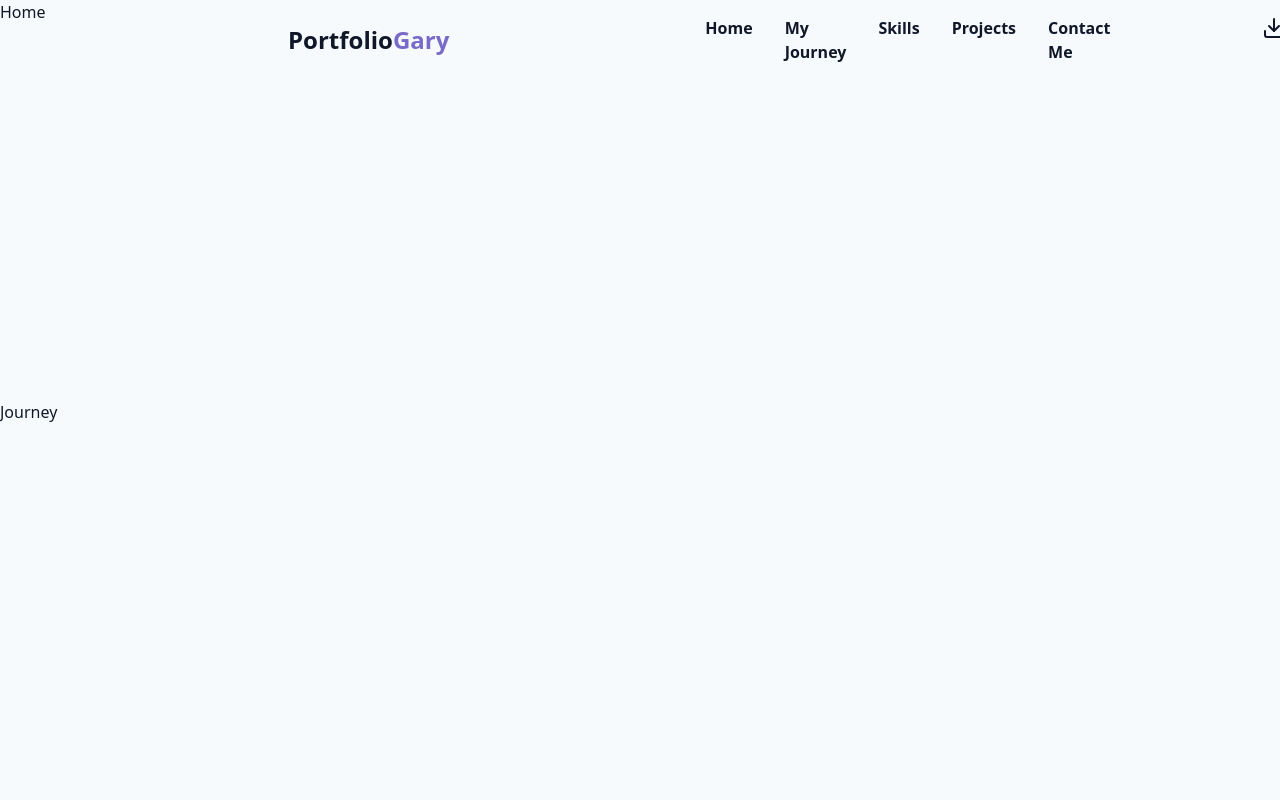
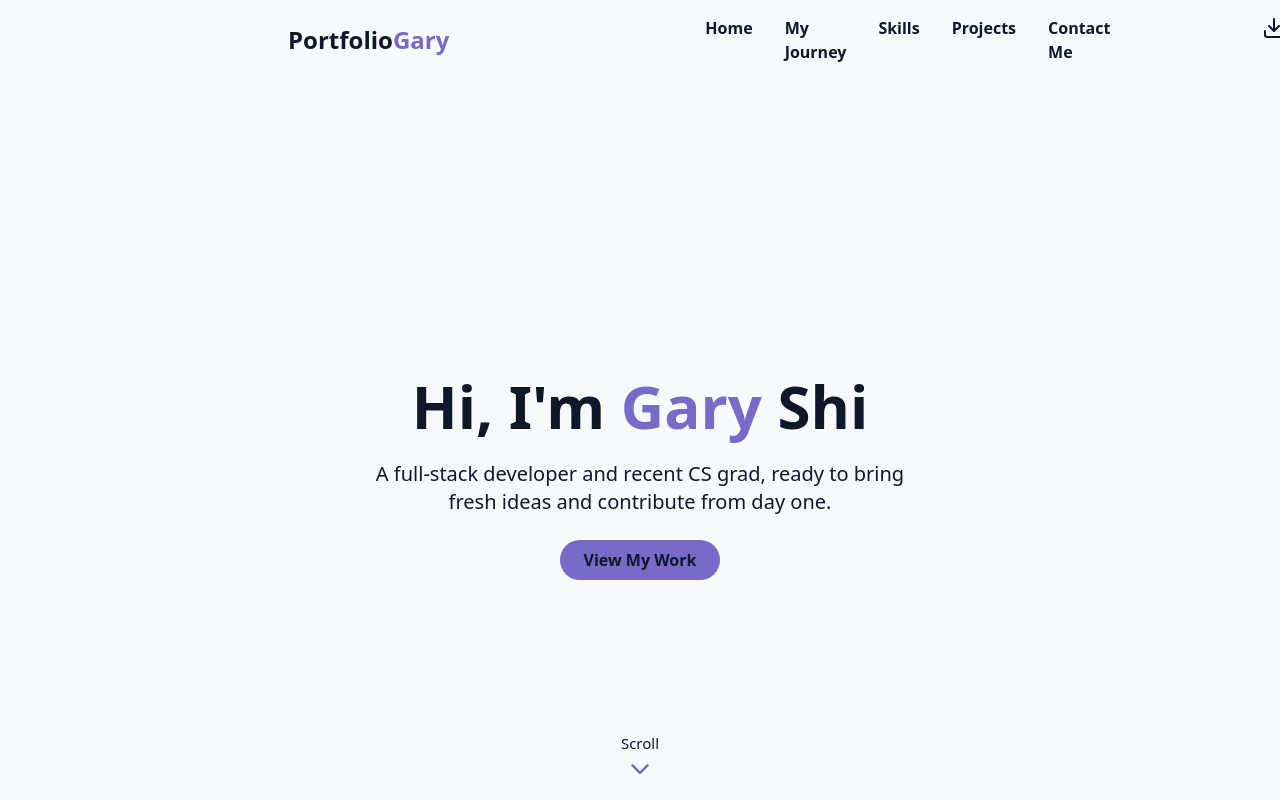
Before and after one commit to montage0921/Portfolio, a React (Vite) app: page / in a window 1280 px wide. Shown: the top 800 px of the page. Built offline with nearby package versions, Linux system fonts and the light colour scheme.

Commit message:
finish home section (everything done)

```diff
--- a/package.json
+++ b/package.json
@@ -12,6 +12,7 @@
   "dependencies": {
     "@tailwindcss/vite": "^4.1.13",
     "lucide-react": "^0.544.0",
+    "motion": "^12.23.22",
     "react": "^19.1.1",
     "react-dom": "^19.1.1",
     "tailwindcss": "^4.1.13"
--- a/src/App.tsx
+++ b/src/App.tsx
@@ -26,12 +26,13 @@ function App() {
       <div className="fixed top-0 left-0 w-full z-50">
         <NavBar />
       </div>
-
-      <Home />
-      <Journey />
-      <Skills />
-      <Projects />
-      <Contacts />
+      <div className="pt-16">
+        <Home />
+        <Journey />
+        <Skills />
+        <Projects />
+        <Contacts />
+      </div>
     </div>
   );
 }
--- a/src/sections/Home.tsx
+++ b/src/sections/Home.tsx
@@ -1,9 +1,63 @@
 import React from "react";
+import { motion } from "framer-motion";
+import MyButton from "../utility/MyButton";
+import { ChevronDown } from "lucide-react";
 
 export default function Home() {
+  function handleClick() {
+    const projectsSection = document.getElementById("projects");
+    projectsSection?.scrollIntoView({ behavior: "smooth", block: "center" });
+  }
+
   return (
-    <div id="home" className="h-[400px]">
-      Home
+    <div
+      id="home"
+      className="min-h-screen flex flex-col justify-around items-center pt-40 md:pt-60 "
+    >
+      <div className="flex flex-col justify-center items-center gap-6">
+        {" "}
+        <motion.h1
+          initial={{ opacity: 0, clipPath: "inset(0 100% 0 0)" }}
+          animate={{ opacity: 1, clipPath: "inset(0 0 -20% 0)" }}
+          transition={{ duration: 1, ease: "easeInOut" }}
+          className="text-4xl md:text-6xl font-bold"
+        >
+          Hi, I'm <span className="text-[hsl(var(--theme-color))]">Gary</span>{" "}
+          Shi
+        </motion.h1>
+        <motion.p
+          className="text-base md:text-xl max-w-xl text-center"
+          initial={{ opacity: 0, y: 30 }}
+          animate={{ opacity: 1, y: 0 }}
+          transition={{ delay: 0.3, duration: 0.8, ease: "easeOut" }}
+        >
+          A full-stack developer and recent CS grad, ready to bring fresh ideas
+          and contribute from day one.
+        </motion.p>
+        <motion.div
+          initial={{ opacity: 0, y: 100 }}
+          animate={{ opacity: 1, y: 0 }}
+          transition={{ delay: 0.3, duration: 0.8, ease: "easeOut" }}
+        >
+          <MyButton
+            color={"var(--theme-color)"}
+            text={"View My Work"}
+            btFn={handleClick}
+          />
+        </motion.div>
+      </div>
+      <motion.div
+        className="flex flex-col p-2 justify-center items-center"
+        animate={{ y: [0, 12, 0] }} // go down 12px then back up
+        transition={{
+          duration: 1.2,
+          repeat: Infinity, // loop forever
+          ease: "easeInOut",
+        }}
+      >
+        <p className="text-[15px]">Scroll</p>
+        <ChevronDown className=" text-[hsl(var(--theme-color))]" size={30} />
+      </motion.div>
     </div>
   );
 }
--- /dev/null
+++ b/src/utility/MyButton.tsx
@@ -0,0 +1,21 @@
+import React from "react";
+
+type MyButtonProps = {
+  color: string;
+  text: string;
+  btFn: () => void;
+};
+
+export default function MyButton({ color, text, btFn }: MyButtonProps) {
+  return (
+    <div
+      style={{
+        backgroundColor: `hsl(${color})`,
+      }}
+      className="px-6 py-2 flex justify-center items-center rounded-full font-semibold text-sm md:text-base hover:cursor-pointer"
+      onClick={btFn}
+    >
+      {text}
+    </div>
+  );
+}
```
Also changed, not shown: 1 other file (tests, documents, lock files or other folders).
